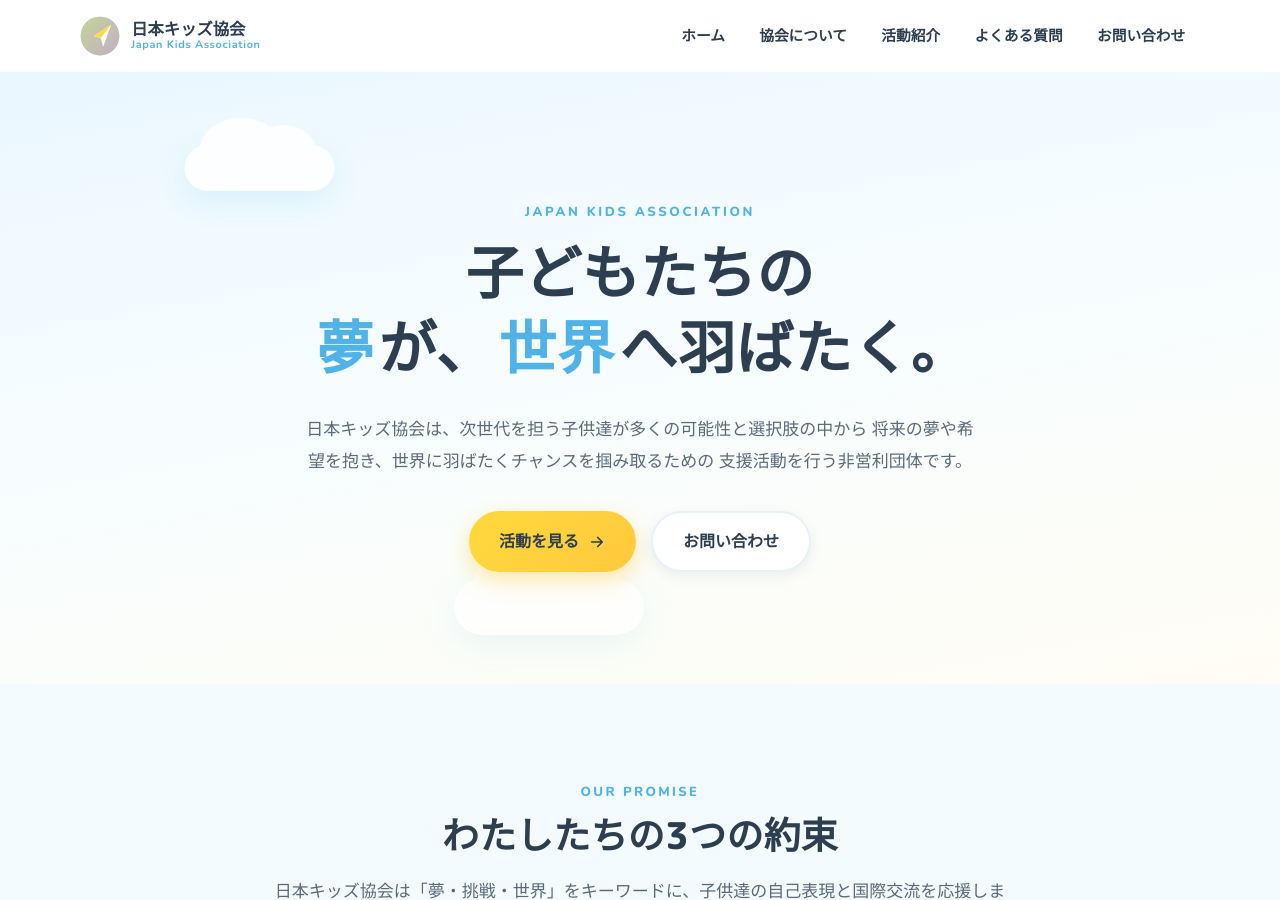
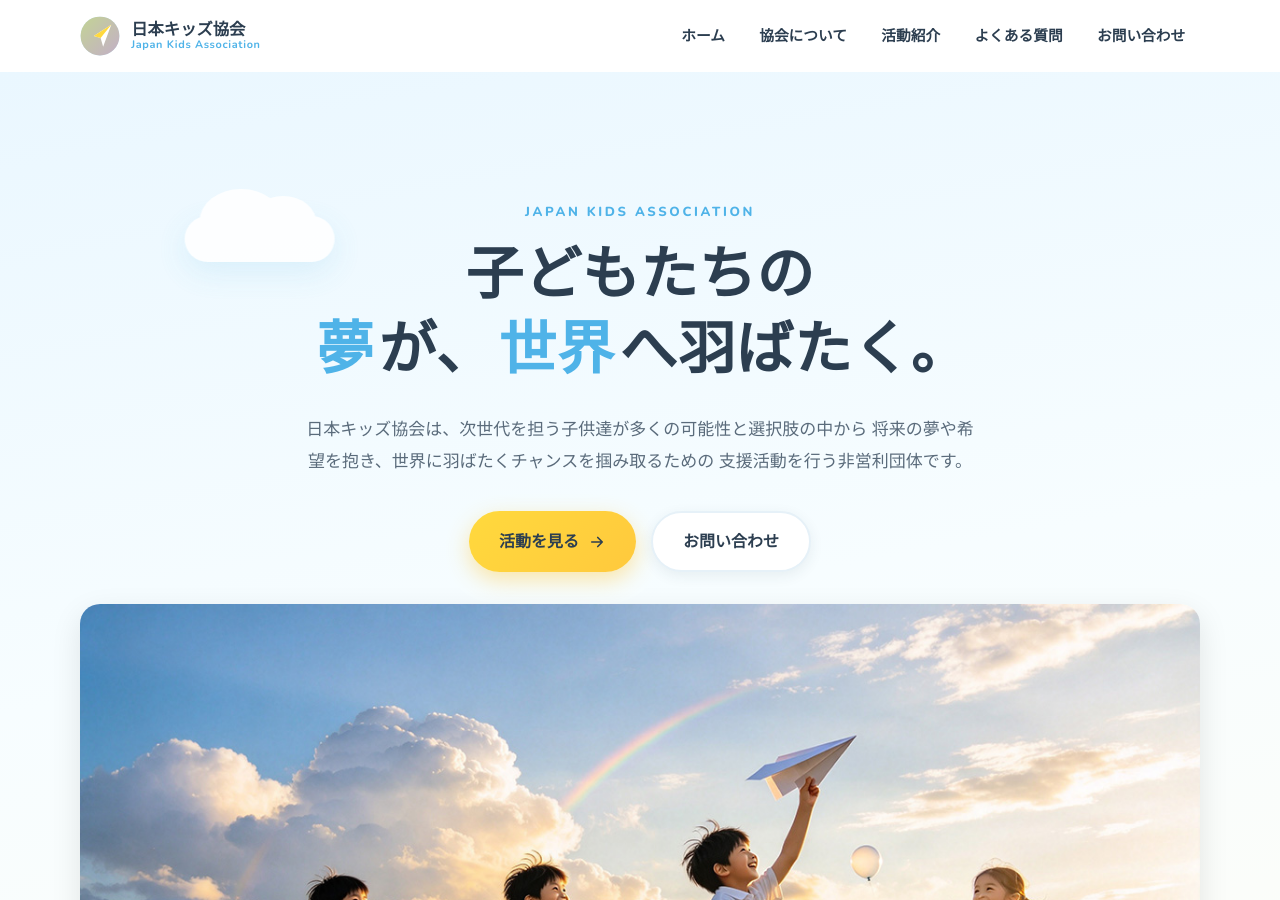
Before and after one commit to piggymiku-T/japan-kids-association, a Jekyll site: the page built from index.html, in a window 1280 px wide and 900 px high. Built offline with Jekyll 4.4.1, drawn with Linux system fonts in a browser that asks for light colours.

Commit message:
Update index.html

```diff
--- a/index.html
+++ b/index.html
@@ -31,6 +31,9 @@
       </a>
       <a class="btn btn-ghost" href="{{ '/contact/' | relative_url }}">お問い合わせ</a>
     </div>
+    <div class="hero-image" style="text-align:center; margin-top:2rem;">
+  <img src="{{ '/assets/images/hero.jpg' | relative_url }}" alt="日本キッズ協会" style="border-radius: 20px; box-shadow: 0 10px 30px rgba(0,0,0,0.1); max-width: 100%;">
+</div>
   </div>
 </section>
 
```
